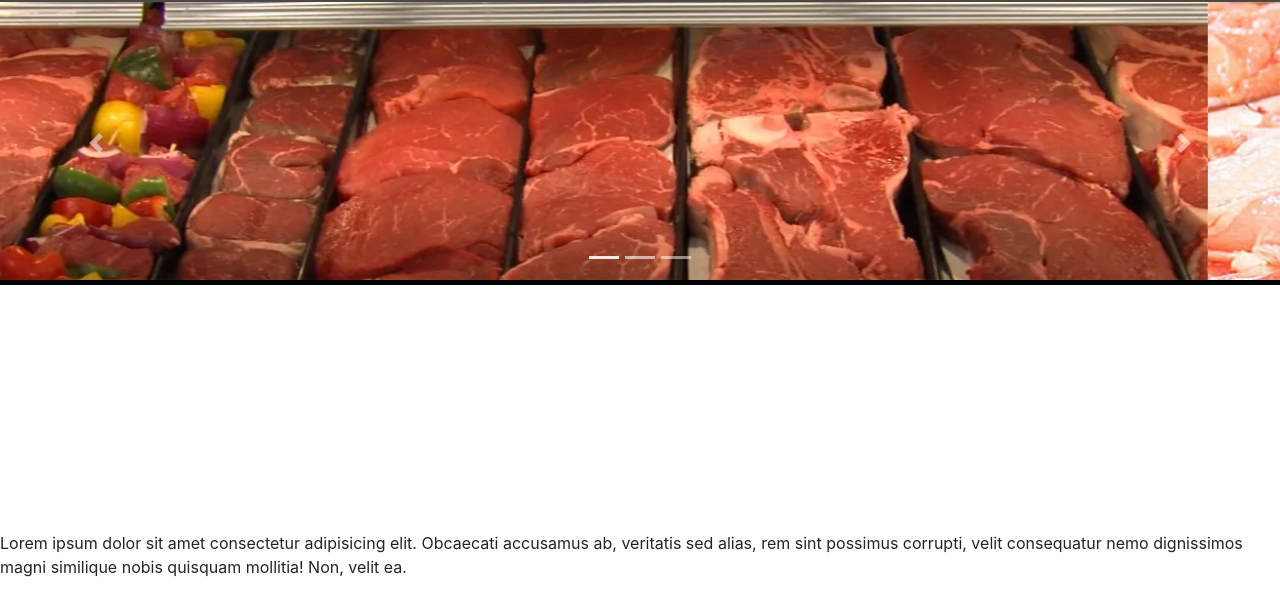
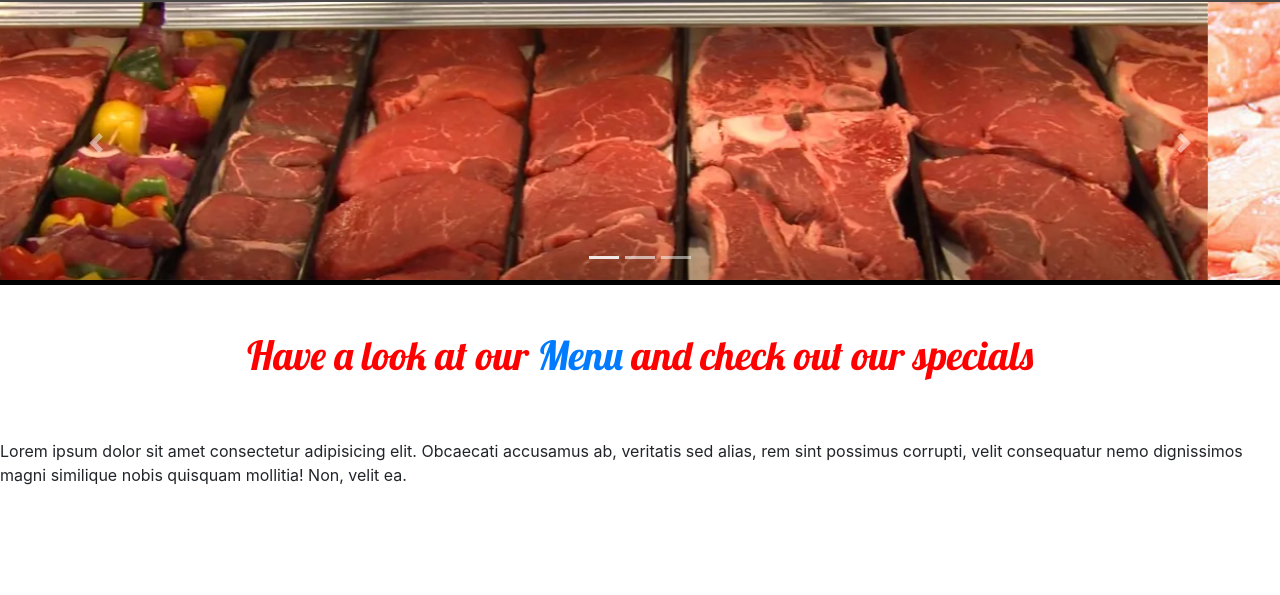
Before and after one commit to almostvenice/meatmarket, a website: page index.html in a window 1280 px wide. Shown: the part 444-1039 px from the top of the page. After the commit the page ends 947 px from the top, so only its background shows below. Drawn offline with nearby package versions, Linux system fonts and the light colour scheme.

Commit message:
link in home page

```diff
--- a/CSS/styles.css
+++ b/CSS/styles.css
@@ -91,3 +91,7 @@ img {
     border: 2px solid black;
     margin-bottom: 12px;
 }
+.menuLnk{
+    text-align: center;
+    margin-bottom: 60px;
+}
--- a/index.html
+++ b/index.html
@@ -17,7 +17,7 @@
 </head>
 
 <body>
-  <header class="jumbotron jumbotron-fluid">
+  <header class="jumbotron jumbotron-fluid flag">
     <div class="container">
       <div class="row">
         <div class="offset-4 col-5 col-sm-5 col-md-4 col-lg-4 align-self-center">
@@ -96,10 +96,7 @@
   </div>
   </header>
 
-  <h1 class="text-white">Lorem ipsum dolor sit amet, consectetur adipisicing elit. Labore quisquam culpa consequuntur
-    eos, atque quam
-    voluptates earum voluptas explicabo dignissimos, nulla repudiandae veniam, dolorum doloremque similique incidunt
-    dicta facilis officia.</h1>
+  <h1 class="menuLnk">Have a look at our <a href="menu.html">Menu</a> and check out our specials</h1>
   <p>Lorem ipsum dolor sit amet consectetur adipisicing elit. Obcaecati accusamus ab, veritatis sed alias, rem sint
     possimus corrupti, velit consequatur nemo dignissimos magni similique nobis quisquam mollitia! Non, velit ea.</p>
   <script src="node_modules/jquery/dist/jquery.slim.min.js"></script>
```
Also changed, not shown: contactus.html (+1 -1 lines), CSS/homepageflag.jpg (added), CSS/homepageflag.png (added).
